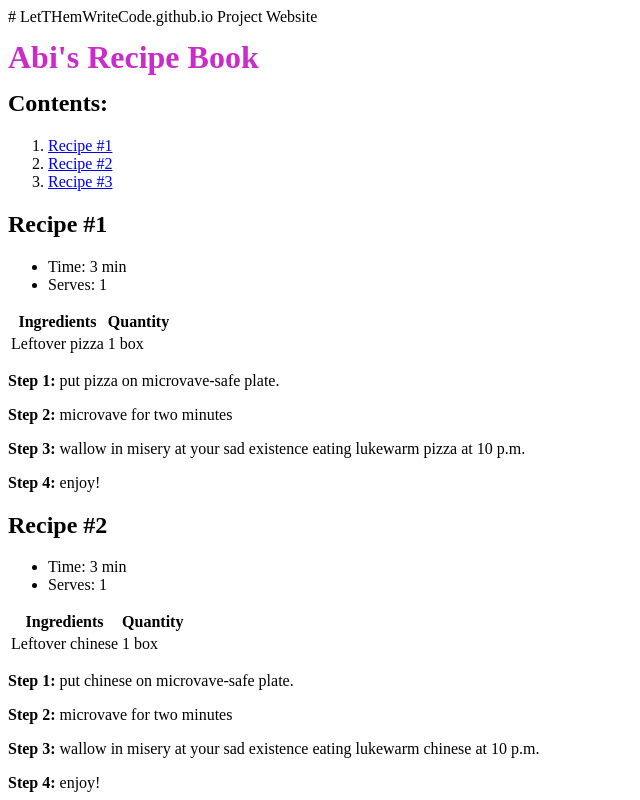
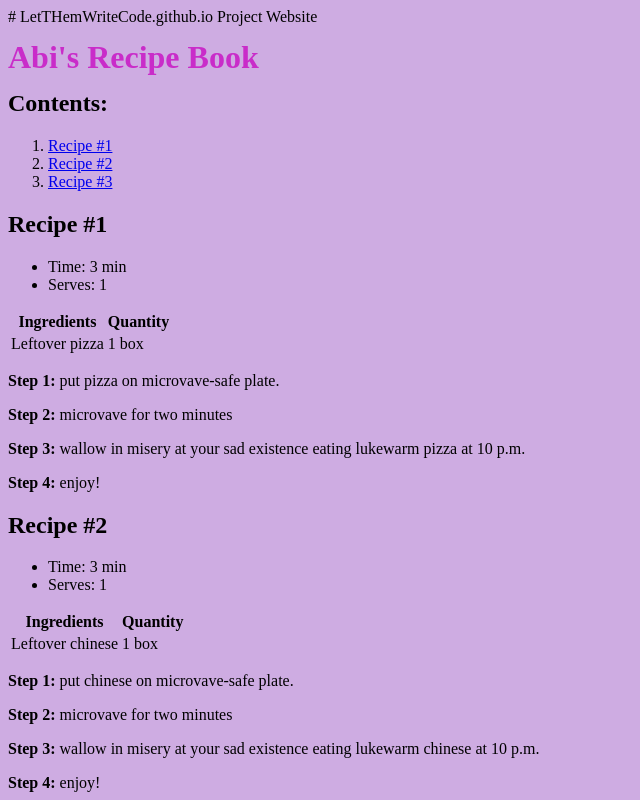
Before and after one commit to LetThemWriteCode/LetTHemWriteCode.github.io, a plain HTML site: page index.html in a window 1280 px wide. Shown: the top 800 px of the page, without its empty margins (0-640 px from the left). Drawn offline with Linux system fonts and the light colour scheme.

Commit message:
Update index.html

```diff
--- a/index.html
+++ b/index.html
@@ -3,9 +3,12 @@ Project Website
 <!DOCTYPE html>
 <html>
     <head>
-        <title>Project: Recipe book</title>
+        <title>Recipe book</title>
         <meta charset="utf-8">
         <style>
+            body{ background-color: rgb(206, 172, 226);
+
+            }
             h1{ color: rgb(201, 44, 201);
                 line-height:21px;
                 align: center;
```
